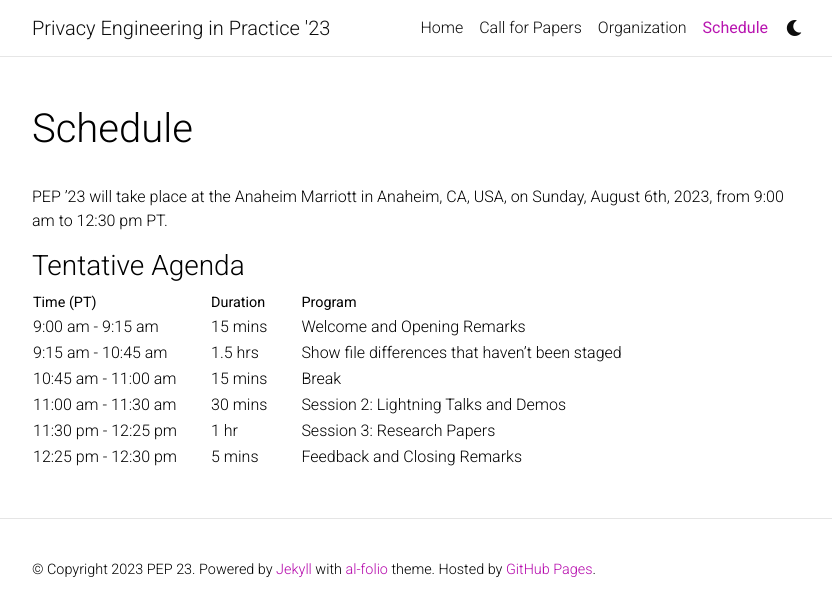
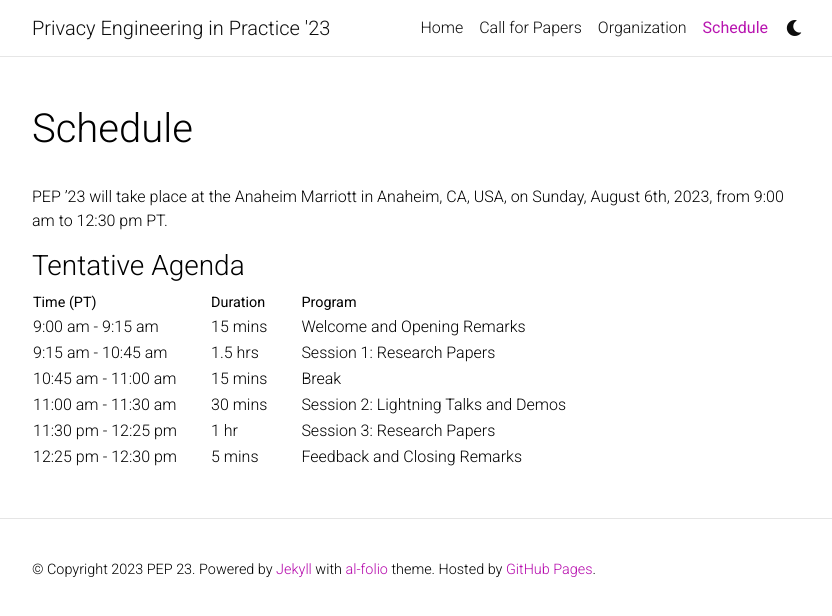
Before and after one commit to privacy-engineering/privacy-engineering.github.io, a Jekyll site: the page built from _pages/schedule.md, in a window 1280 px wide. Shown: the top 616 px of the page, without its empty margins (223-1055 px from the left). Built offline with Jekyll 4.4.1, drawn with Linux system fonts in a browser that asks for light colours; comment, search, counter and statistics services are not loaded; a style sheet for code colours, icons or effects is not loaded.

Commit message:
Fix schedule and org pages

```diff
--- a/_pages/schedule.md
+++ b/_pages/schedule.md
@@ -15,7 +15,7 @@ PEP ’23 will take place at the Anaheim Marriott in Anaheim, CA, USA, on Sunday
 | Time (PT)&emsp;&emsp;  | Duration&emsp;&emsp; | Program |
 | --- | --- | --- |
 | 9:00 am - 9:15 am&emsp;&emsp;   | 15 mins&emsp;&emsp; | Welcome and Opening Remarks  |
-| 9:15 am - 10:45 am&emsp;&emsp;  | 1.5 hrs&emsp;&emsp; | Show file differences that haven't been staged |
+| 9:15 am - 10:45 am&emsp;&emsp;  | 1.5 hrs&emsp;&emsp; | Session 1: Research Papers   |
 | 10:45 am - 11:00 am&emsp;&emsp; | 15 mins&emsp;&emsp; | Break | |
 | 11:00 am - 11:30 am&emsp;&emsp; | 30 mins&emsp;&emsp; | Session 2: Lightning Talks and Demos |
 | 11:30 pm - 12:25 pm&emsp;&emsp; | 1 hr&emsp;&emsp;    | Session 3: Research Papers  |
```
Also changed, not shown: _pages/organization.md (+2 -0 lines).
